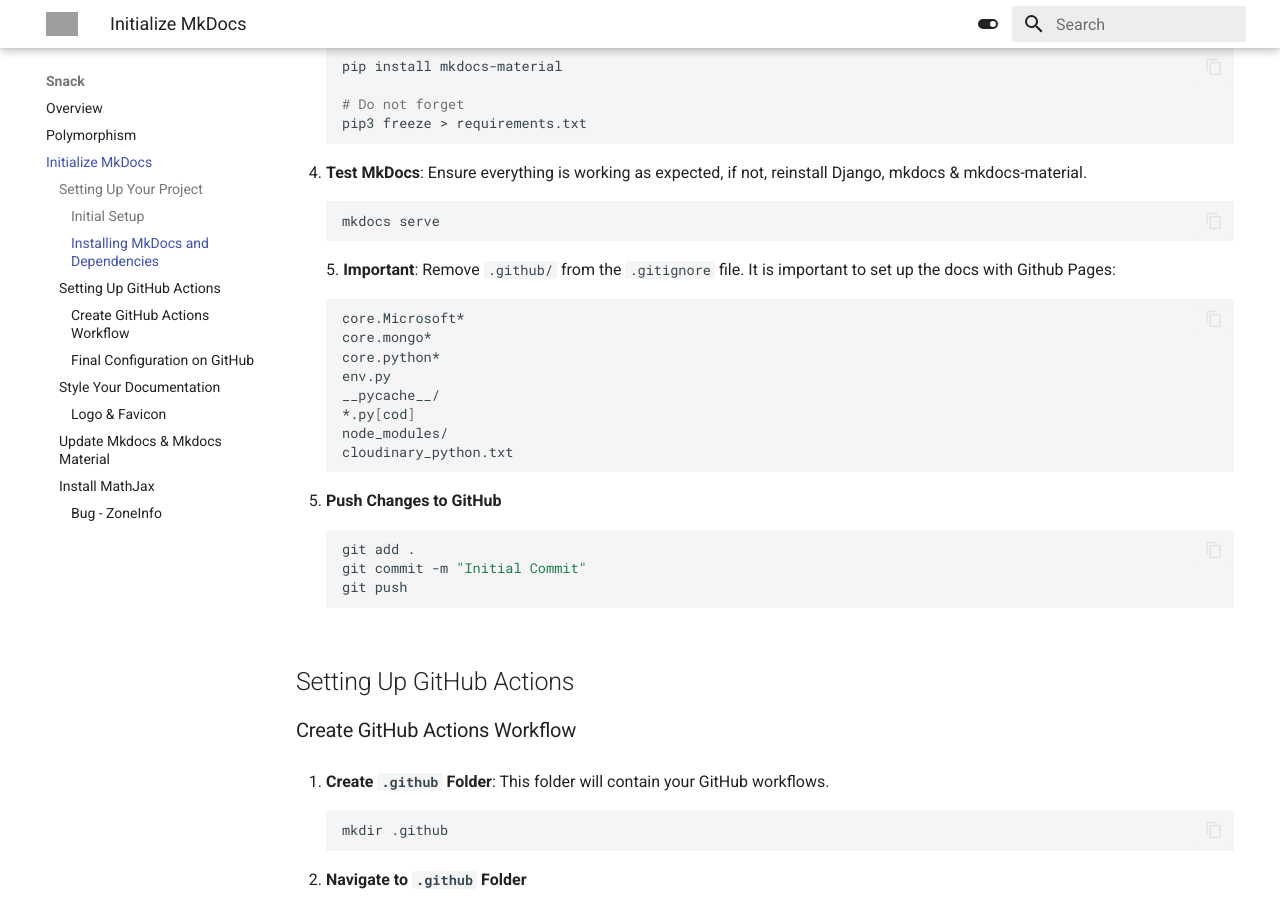
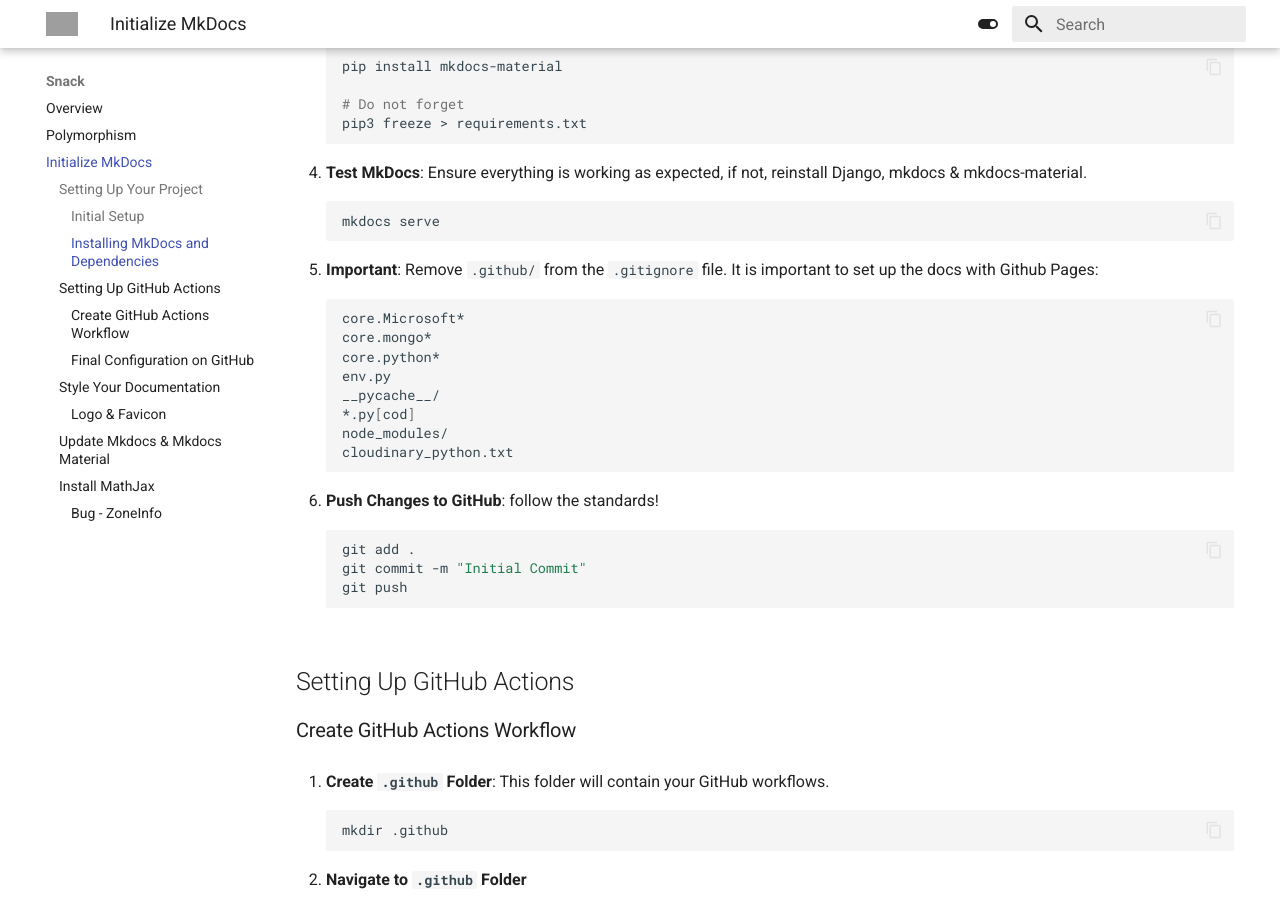
Before and after one commit to plexoio/djangoviews, an MkDocs documentation site: the page built from docs/snack/initialize/initial.md, in a window 1280 px wide and 900 px high, scrolled down 931 px. Built offline with MkDocs 1.6.1 and Material for MkDocs 9.7.7, drawn with Linux system fonts in a browser that asks for light colours; grey boxes are pictures that could not be loaded.

Commit message:
docs: update initial.md

````diff
--- a/docs/snack/initialize/initial.md
+++ b/docs/snack/initialize/initial.md
@@ -42,6 +42,7 @@
     ```bash
     mkdocs serve
     ```
+
 5. **Important**: Remove `.github/` from the `.gitignore` file. It is important to set up the docs with Github Pages:
 
     ```bash
@@ -55,7 +56,7 @@
     cloudinary_python.txt
     ```
 
-6. **Push Changes to GitHub**
+6. **Push Changes to GitHub**: follow the standards!
 
     ```bash
     git add .
````
Also changed, not shown: docs/index.md (+1 -3 lines).
